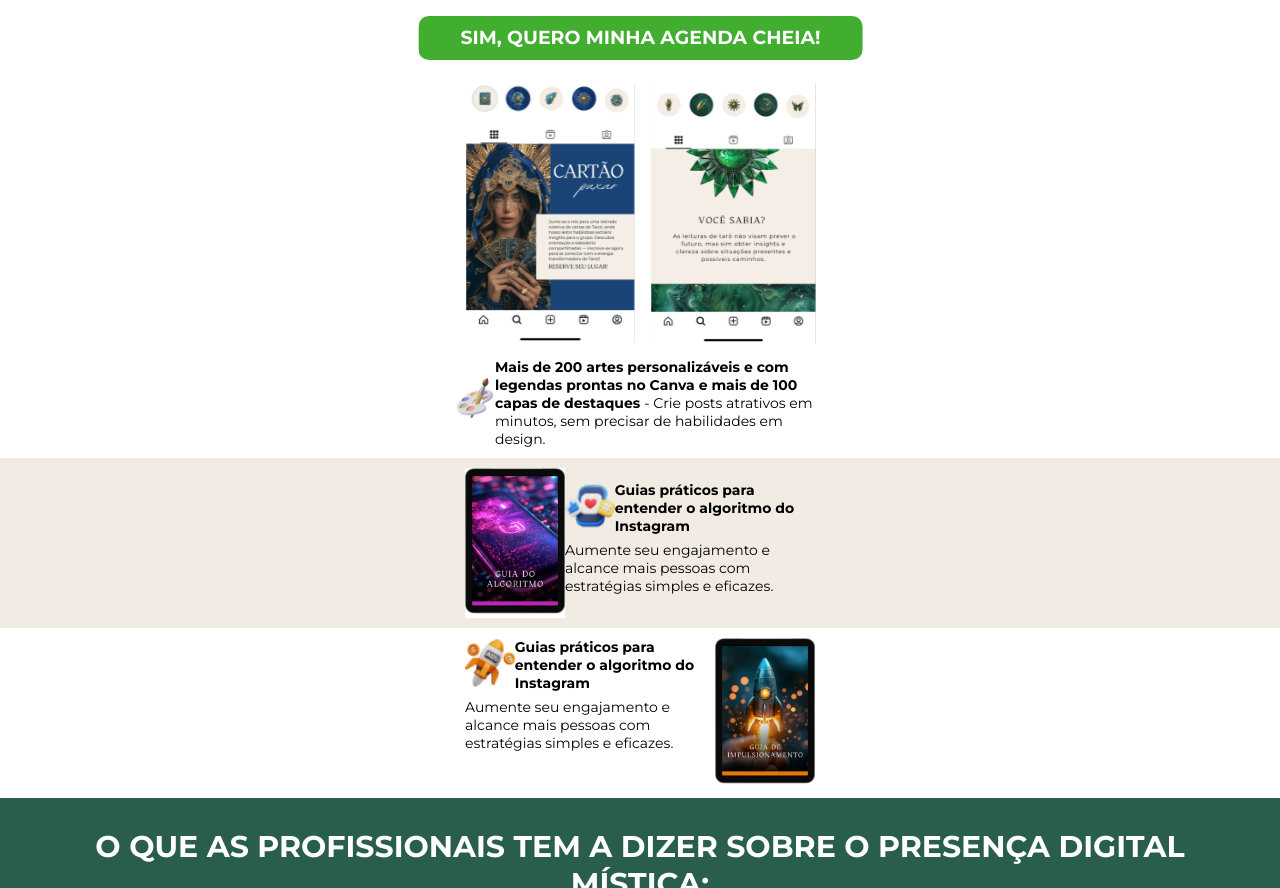
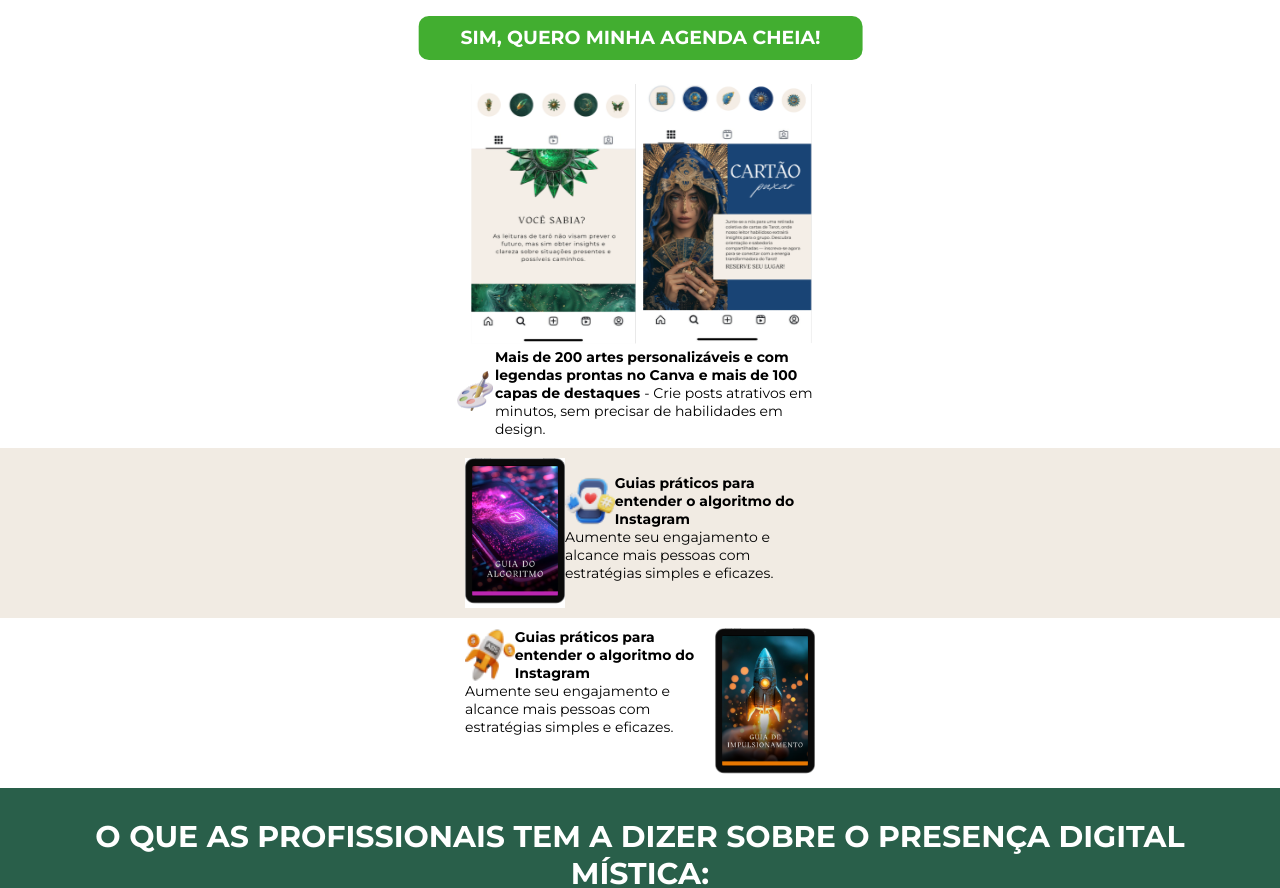
Before and after one commit to JuniorCesarMarques/landing-pages, a website: page tarot-verde.html in a window 1280 px wide. Shown: the part 2330-3218 px from the top of the page. Drawn offline with nearby package versions, Linux system fonts and the light colour scheme; files whose address does not match are found by name.

Commit message:
troquei imagens para melhorar qualidade

```diff
--- a/css/styles.css
+++ b/css/styles.css
@@ -267,9 +267,10 @@ h3 {
 }
 
 /* Bulletpoints */
-.bullet-points-container div:nth-child(1) img{
-  display: block;
-  margin: 0 auto 10px;
+.bullet-points-container .first-container {
+  display: flex;
+  justify-content: center;
+  gap: 5px;
 }
 
 .bullet-points-container div:nth-child(2){
--- a/tarot-verde.html
+++ b/tarot-verde.html
@@ -127,8 +127,9 @@
 
     <section class="bullet-points">
       <div class="bullet-points-container">
-        <div>
-            <img src="./assets/bulletpoints/blue-and-green-samples.png">
+        <div class="first-container">
+            <img src="./assets/bulletpoints/green-sample.png">
+            <img src="./assets/bulletpoints/blue-sample.png">
         </div>
         <div>
           <div>
```
Also changed, not shown: assets/bulletpoints/Mobile (5).png (added), assets/bulletpoints/blue-and-green-samples.png (deleted), assets/bulletpoints/blue-sample.png (added), assets/bulletpoints/green-sample.png (added).
